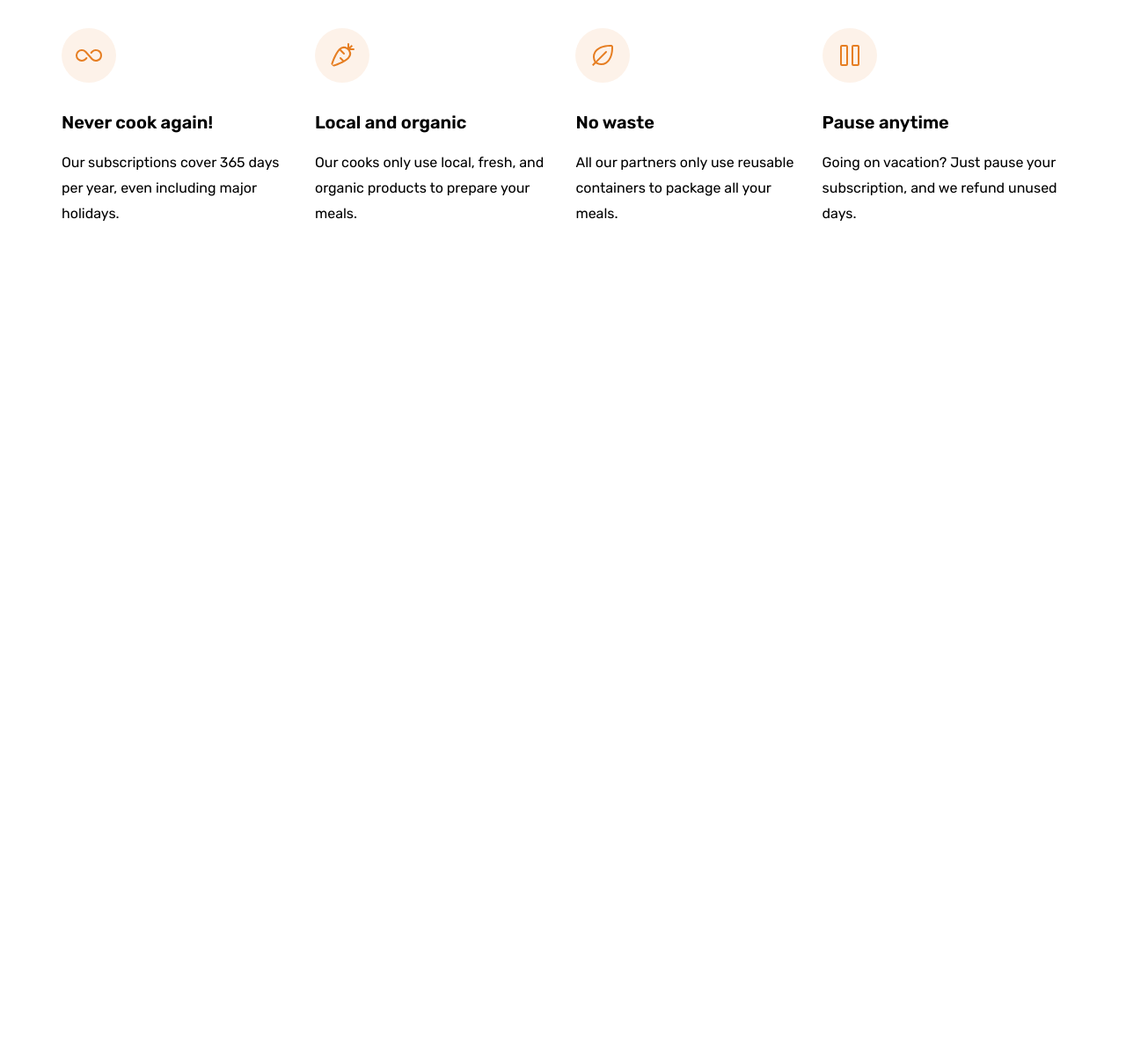
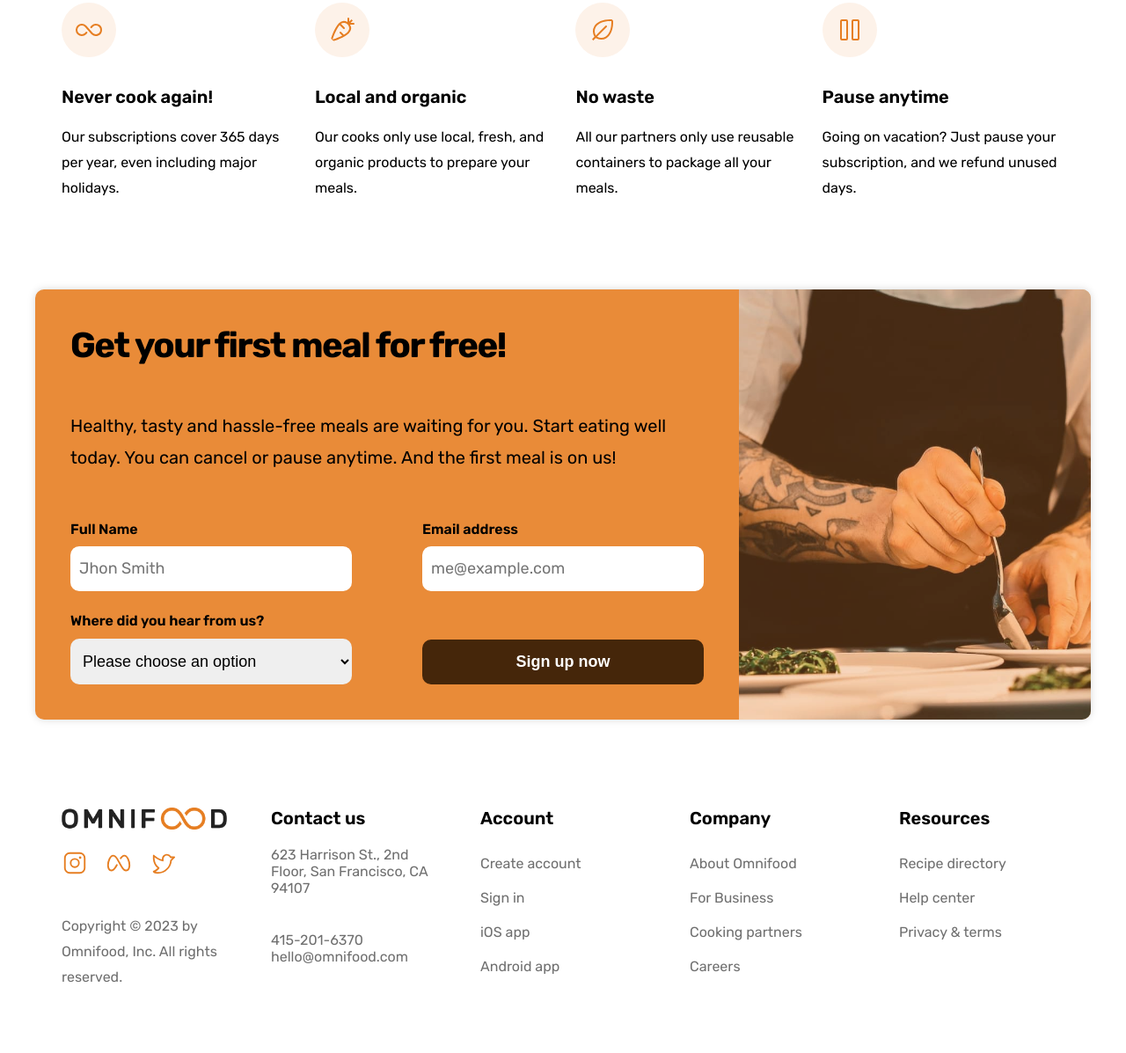
Before and after one commit to MounirAia/HTML__CSS--Course, a plain HTML site: page index.html in a window 1280 px wide. Shown: the part 4966-6163 px from the top of the page at 88% size. Before the commit the page ends 5323 px from the top, so only its background shows below. Drawn offline with Linux system fonts and the light colour scheme.

Commit message:
add call to action and footer

```diff
--- /dev/null
+++ b/css/cta.css
@@ -0,0 +1,76 @@
+.cta {
+  display: grid;
+  grid-template-columns: 2fr 1fr;
+  padding: 0;
+  background-color: var(--primary-color-400);
+  border-radius: 10px;
+  overflow: hidden;
+  box-shadow: 0 0 10px rgba(0, 0, 0, 0.15);
+}
+
+.cta__body {
+  padding: 4rem;
+
+  display: flex;
+  flex-direction: column;
+  gap: 5rem;
+}
+.cta__body_paragraph {
+  font-size: 2rem;
+}
+.cta__body__form {
+  display: grid;
+  grid-template-columns: 1fr 1fr;
+  column-gap: 8rem;
+  row-gap: 2rem;
+}
+.cta__body__form__input {
+  display: flex;
+  flex-direction: column;
+  gap: 0.5rem;
+}
+
+.cta__body__form__input label {
+  font-weight: 600;
+}
+
+.cta__body__form__input select,
+.cta__body__form__input select option,
+.cta__body__form__input input,
+.cta__body__form__input input::placeholder,
+.cta__body__form__submit {
+  font-size: 1.8rem;
+  font-weight: 400;
+}
+
+.cta__body__form__input select:focus,
+.cta__body__form__input input:focus {
+  outline: 1rem solid rgba(255, 255, 255, 0.5);
+}
+
+.cta__body__form__input input,
+.cta__body__form__input select,
+.cta__body__form__submit {
+  padding: 1.5rem 1rem;
+  border-radius: 10px;
+  border: none;
+}
+
+.cta__body__form__submit {
+  align-self: end;
+  background-color: var(--primary-color-900);
+  color: white;
+  font-weight: 600;
+  transition: all 0.2s;
+}
+.cta__body__form__submit:hover {
+  background-color: white;
+  color: black;
+  cursor: pointer;
+}
+
+.cta__image {
+  background: url("/img/gallery/gallery-10.jpg");
+  background-size: cover;
+  opacity: 70%;
+}
--- /dev/null
+++ b/css/footer.css
@@ -0,0 +1,42 @@
+.footer {
+  display: grid;
+  grid-template-columns: repeat(5, 1fr);
+  column-gap: 5rem;
+}
+.footer__copyright__link {
+  display: inline-block;
+}
+.footer__copyright__logo {
+  width: 100%;
+}
+.footer__copyright__paragraph {
+  color: #6f6f6f;
+}
+.footer__copyright__icons {
+  display: flex;
+  gap: 2rem;
+}
+.footer__copyright__icons__icon {
+  height: 3rem;
+}
+
+.footer__links {
+  list-style: none;
+  display: flex;
+  flex-direction: column;
+  gap: 2rem;
+}
+
+.footer__link:link,
+.footer__link:visited {
+  display: block;
+  font-size: 1.6rem;
+  color: #6f6f6f;
+  text-decoration: none;
+  transition: all 0.1s;
+}
+
+.footer__link:hover,
+.footer__link:active {
+  color: black;
+}
--- a/css/pricing.css
+++ b/css/pricing.css
@@ -14,14 +14,13 @@
   gap: 4rem;
   border: 1px solid var(--primary-color-90);
   border-radius: 10px;
-  width: 75%;
+  /* width: 70%; */
   padding: 2rem 7rem;
-}
-.pricing__cards__card--unfocus {
-  justify-self: end;
 }
 .pricing__cards__card--focus {
   background-color: var(--primary-color-80);
+  border: none;
+
   position: relative;
   overflow: hidden;
 }
--- a/css/style.css
+++ b/css/style.css
@@ -29,6 +29,9 @@
   --primary-color-600: #cf711f;
   --primary-color-700: #b8651b;
   --primary-color-800: #a15818;
+  --primary-color-900: #45260a;
+  --primary-color-1000: #2e1907;
+  --primary-color-1100: #170d03;
 
   /* Accents Color */
   --accent-color-500: #228ae6;
@@ -72,6 +75,23 @@ html {
 }
 
 body {
+  font-family: "Rubik", sans-serif;
+}
+
+::-webkit-input-placeholder {
+  /* Chrome/Opera/Safari */
+  font-family: "Rubik", sans-serif;
+}
+::-moz-placeholder {
+  /* Firefox 19+ */
+  font-family: "Rubik", sans-serif;
+}
+:-ms-input-placeholder {
+  /* IE 10+ */
+  font-family: "Rubik", sans-serif;
+}
+:-moz-placeholder {
+  /* Firefox 18- */
   font-family: "Rubik", sans-serif;
 }
 
--- a/index.html
+++ b/index.html
@@ -16,6 +16,8 @@
     <link rel="stylesheet" href="css/meals.css" />
     <link rel="stylesheet" href="css/testimonials.css" />
     <link rel="stylesheet" href="css/pricing.css" />
+    <link rel="stylesheet" href="css/cta.css" />
+    <link rel="stylesheet" href="css/footer.css" />
 
     <link rel="icon" href="img/favicon.png" />
     <title>Omnifood — Never cook again!</title>
@@ -650,6 +652,129 @@
           </div>
         </div>
       </section>
+      <section class="cta container mb-section-large">
+        <div class="cta__body">
+          <h2 class="heading-2">Get your first meal for free!</h2>
+          <p class="cta__body_paragraph paragraph">
+            Healthy, tasty and hassle-free meals are waiting for you. Start
+            eating well today. You can cancel or pause anytime. And the first
+            meal is on us!
+          </p>
+
+          <form class="cta__body__form" action="">
+            <div class="cta__body__form__input">
+              <label class="paragraph" for="full-name">Full Name</label>
+              <input
+                type="text"
+                name="username"
+                id="full-name"
+                placeholder="Jhon Smith"
+                required
+              />
+            </div>
+            <div class="cta__body__form__input">
+              <label class="paragraph" for="email">Email address</label>
+              <input
+                type="email"
+                name="email"
+                id="email"
+                placeholder="me@example.com"
+                required
+              />
+            </div>
+            <div class="cta__body__form__input">
+              <label class="paragraph" for="reference"
+                >Where did you hear from us?</label
+              >
+              <select name="reference" id="reference" required>
+                <option value="">Please choose an option</option>
+                <option value="faf">Friends and Family</option>
+                <option value="youtube">Youtube</option>
+                <option value="podcast">Podcast</option>
+                <option value="facebook">Facebook ad</option>
+                <option value="others">Others</option>
+              </select>
+            </div>
+
+            <input
+              class="cta__body__form__submit"
+              type="submit"
+              value="Sign up now"
+            />
+          </form>
+        </div>
+        <figure class="cta__image"></figure>
+      </section>
     </main>
+
+    <footer class="footer container">
+      <div class="footer__copyright">
+        <a href="#" class="footer__copyright__link mb-component-small"
+          ><img
+            class="footer__copyright__logo"
+            src="img/omnifood-logo.png"
+            alt="Omnifood Logo"
+        /></a>
+        <div class="footer__copyright__icons mb-component-large">
+          <a href="#"
+            ><img
+              class="footer__copyright__icons__icon"
+              src="img/icons/instagram-logo.svg"
+              alt="Instagram Logo"
+          /></a>
+          <a href="#"
+            ><img
+              class="footer__copyright__icons__icon"
+              src="img/icons/meta-logo.svg"
+              alt="Meta Logo"
+          /></a>
+          <a href="#"
+            ><img
+              class="footer__copyright__icons__icon"
+              src="img/icons/twitter-logo.svg"
+              alt="Twitter Logo"
+          /></a>
+        </div>
+        <p class="footer__copyright__paragraph paragraph">
+          Copyright © 2023 by Omnifood, Inc. All rights reserved.
+        </p>
+      </div>
+
+      <div class="footer__contact-us mb-section-large">
+        <h4 class="heading-4 mb-component-small">Contact us</h4>
+        <a class="footer__link mb-component-large" href="#">
+          623 Harrison St., 2nd Floor, San Francisco, CA 94107
+        </a>
+        <a class="footer__link" href="#">415-201-6370</a>
+        <a class="footer__link" href="#">hello@omnifood.com</a>
+      </div>
+
+      <div class="footer__account">
+        <h4 class="heading-4 mb-component-medium">Account</h4>
+        <ul class="footer__links">
+          <a class="footer__link" href="#"><li>Create account</li></a>
+          <a class="footer__link" href="#"><li>Sign in</li></a>
+          <a class="footer__link" href="#"><li>iOS app</li></a>
+          <a class="footer__link" href="#"><li>Android app</li></a>
+        </ul>
+      </div>
+      <div class="footer__company">
+        <h4 class="heading-4 mb-component-medium">Company</h4>
+        <ul class="footer__links">
+          <a class="footer__link" href="#"><li>About Omnifood</li></a>
+          <a class="footer__link" href="#"><li>For Business</li></a>
+          <a class="footer__link" href="#"><li>Cooking partners</li></a>
+          <a class="footer__link" href="#"><li>Careers</li></a>
+        </ul>
+      </div>
+      <div class="footer__resources">
+        <h4 class="heading-4 mb-component-medium">Resources</h4>
+        <ul class="footer__links">
+          <a class="footer__link" href="#"><li>Recipe directory</li></a>
+          <a class="footer__link" href="#"><li>Help center</li></a>
+          <a class="footer__link" href="#"><li>Privacy & terms</li></a>
+        </ul>
+      </div>
+    </footer>
   </body>
 </html>
```
Also changed, not shown: img/icons/instagram-logo.svg (added), img/icons/meta-logo.svg (added), img/icons/twitter-logo.svg (added).
